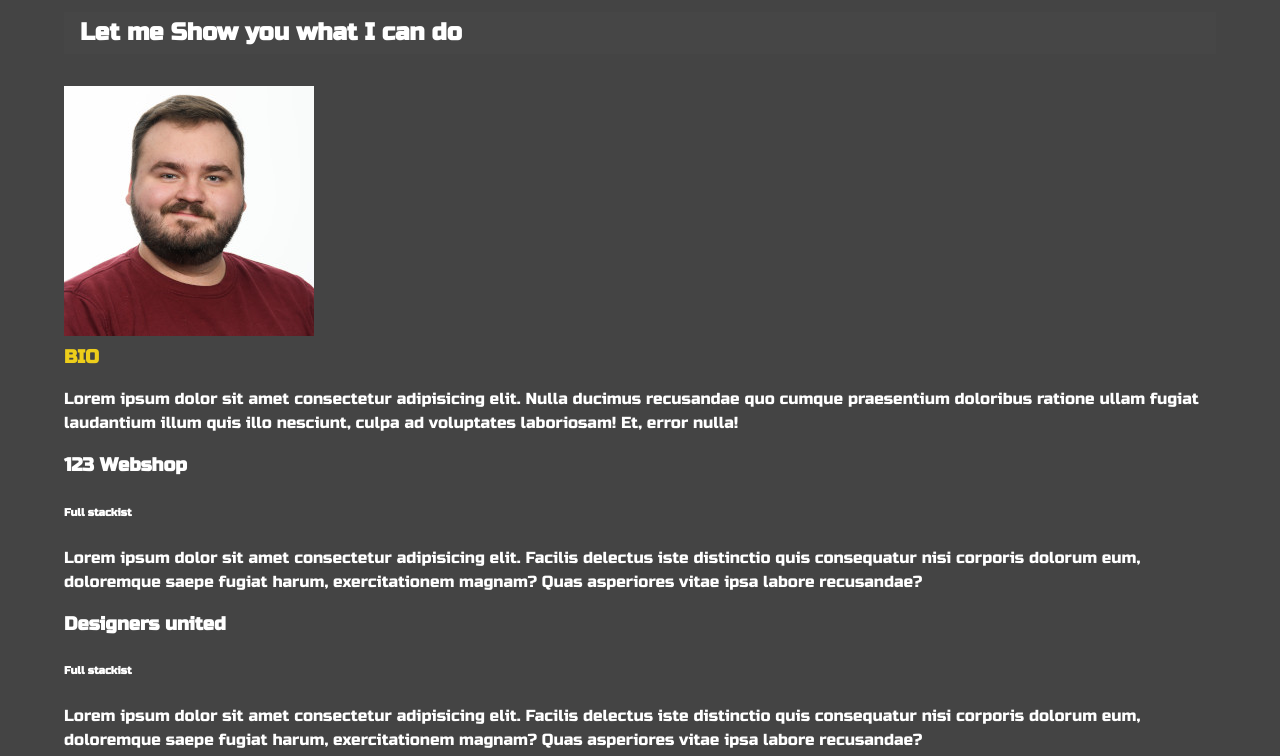
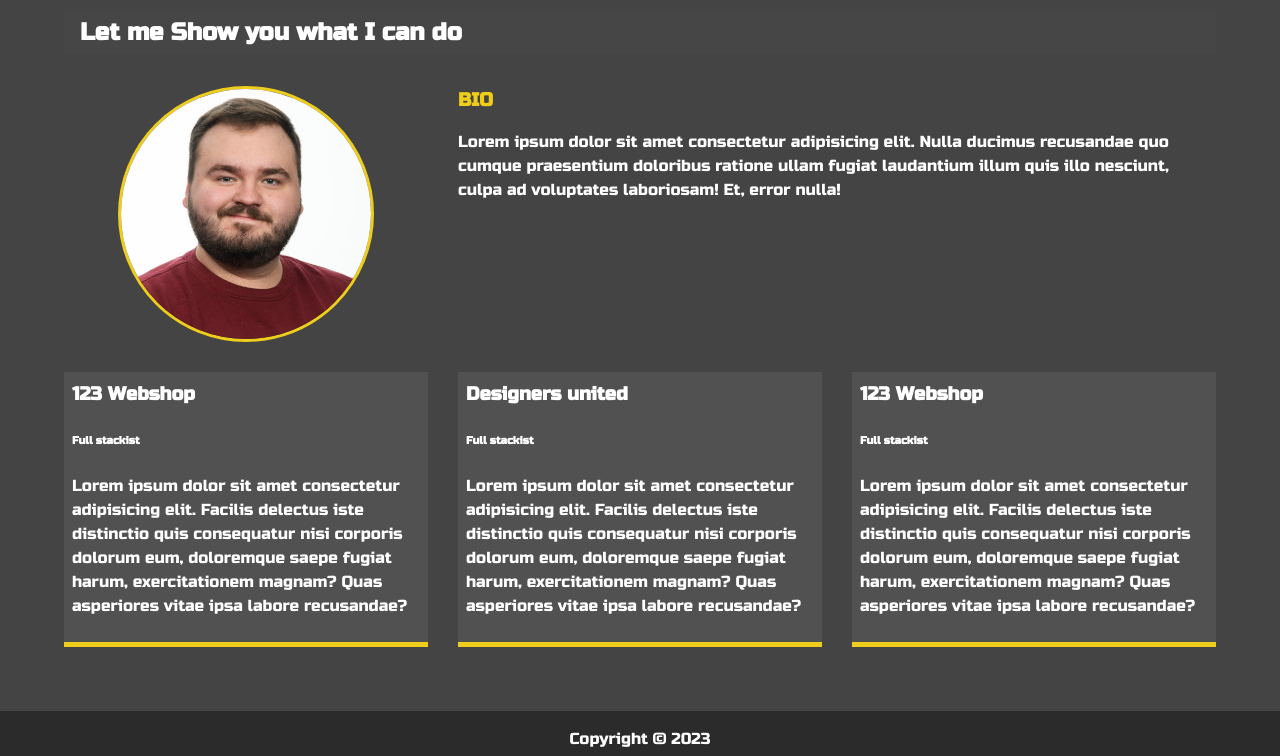
Before and after one commit to FrankPak/WebPortfolio, a website: page dist/about.html in a window 1280 px wide. Shown: the part 196-952 px from the top of the page. Drawn offline with Linux system fonts and the light colour scheme.

Commit message:
leftovers

```diff
--- a/scss/_config.scss
+++ b/scss/_config.scss
@@ -27,6 +27,15 @@ $background-opacity: 0.9;
         }
     }
 }
+//set text color
+
+@function set-text-color($color) {
+    @if (lightness($color) > 40) {
+        @return #000;
+    } @else {
+        @return #fff;
+    }
+}
 
 //media query mixins
 @mixin mediaSm {
--- a/scss/_menu.scss
+++ b/scss/_menu.scss
@@ -10,7 +10,7 @@
         width: 28px;
         height: 3px;
         margin: 0 0 5px 0;
-        background: #fff;
+        background: set-text-color($primary-color);;
         @include easeOut;
     }
 
@@ -117,7 +117,7 @@
         text-transform: uppercase;
         padding: 1rem 0;
         font-weight: 300;
-        color: #fff;
+        color: set-text-color($primary-color);
         text-decoration: none;
         @include easeOut;
 
--- a/scss/_mobile.scss
+++ b/scss/_mobile.scss
@@ -45,6 +45,17 @@
             height: 150px;
         }
     }
+
+    .about-info{
+        grid-template-areas:
+        'bioimage'
+        'bio'
+        'job1'
+        'job2'
+        'job3';
+
+        grid-template-columns: 1fr;
+    }
 }
 
 //Smartphone
--- a/scss/main.scss
+++ b/scss/main.scss
@@ -1,6 +1,6 @@
 @import 'config';
 @import 'menu';
-@import 'mobile';
+
 * {
     box-sizing: border-box;
 }
@@ -8,7 +8,7 @@
 body {
     @include background();
     background: $primary-color;
-    color: #fff;
+    color: set-text-color($primary-color);
     height: 100%;
     margin: 0;
     font-family: 'Russo One', sans-serif;
@@ -48,7 +48,8 @@ header {
 
 main {
     padding: 4rem;
-    height:100%;
+    //height:100%;
+    min-height: calc(100vh -60px);
 
     .icons {
         margin-top: 1rem;
@@ -69,3 +70,51 @@ main {
         }
     }
 }
+
+.about-info{
+    display: grid;
+    gap: 30px;
+    grid-template-areas:
+    'bioimage bio bio'
+    'job1 job2 job3';
+    grid-template-columns: repeat(3, 1fr);
+}
+
+.bio-image {
+    grid-area: bioimage;
+    margin: auto;
+    border-radius: 50%;
+    border: $secondary-color 3px solid;
+}
+
+.bio {
+    grid-area: bio;
+}
+
+.job-1 {
+    grid-area: job1;
+}
+
+.job-2 {
+    grid-area: job2;
+}
+
+.job-3 {
+    grid-area: job3;
+}
+.job {
+    background: lighten($primary-color, 5);
+    padding: 0.5rem;
+    border-bottom: $secondary-color 5px solid;
+
+}
+
+#main-footer {
+    text-align: center;
+    padding: 1rem;
+    background: darken($primary-color, 10);
+    color: set-text-color($primary-color);
+    height: 60px;
+}
+
+@import 'mobile';
```
Also changed, not shown: dist/css/main.css, dist/index.html.
